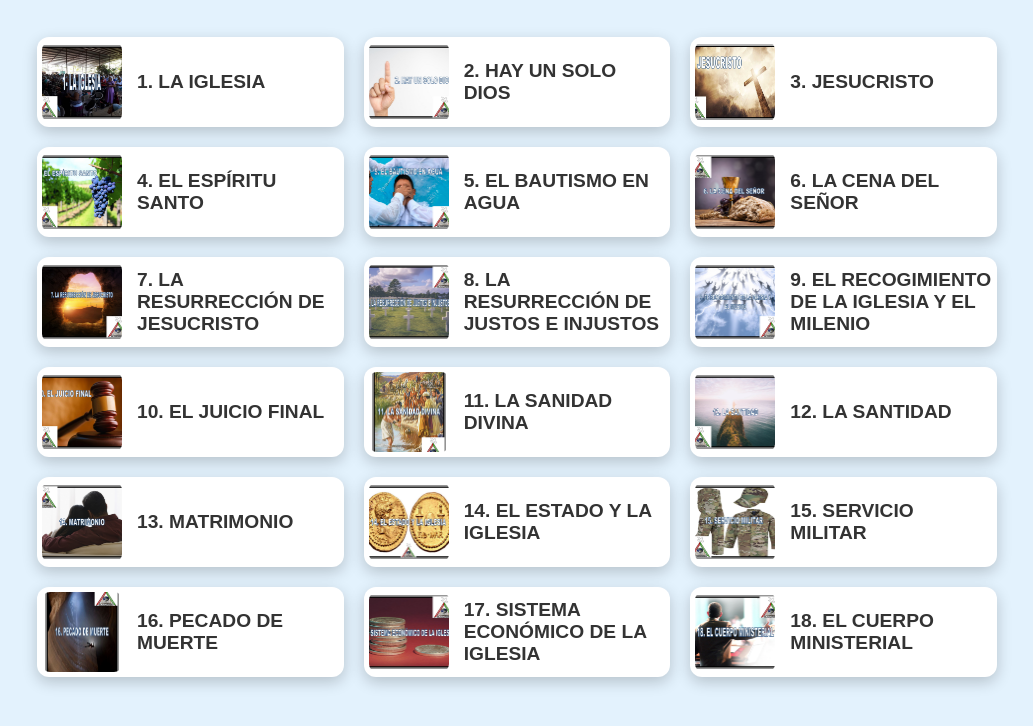
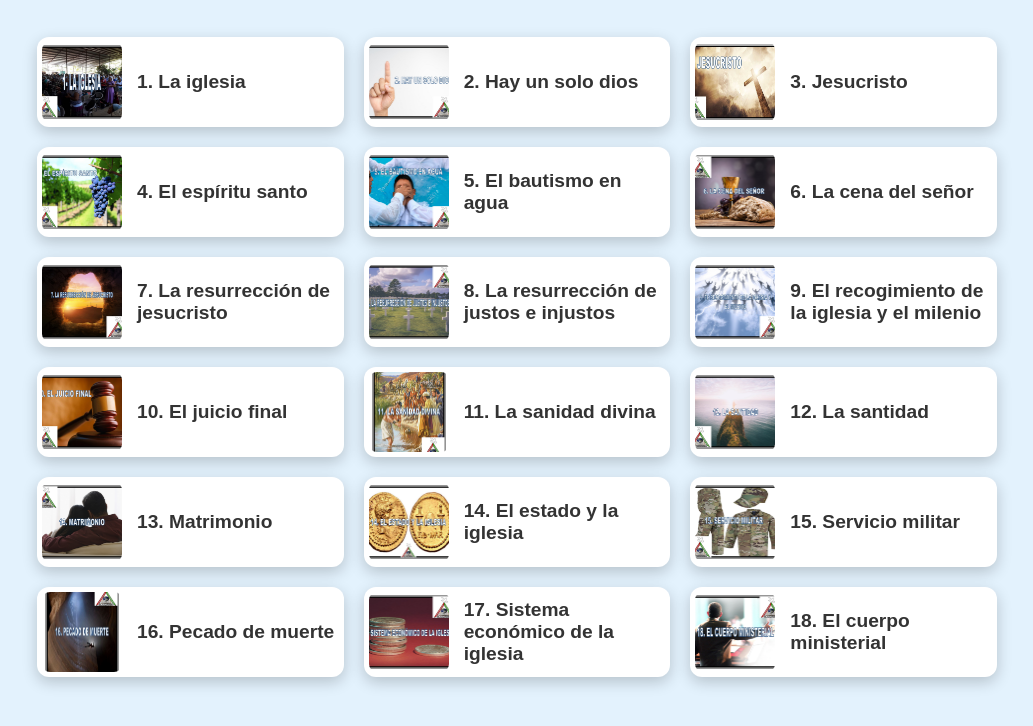
Before and after one commit to Jairo09/puntos, a plain HTML site: page index.html in a window 1280 px wide. Shown: the part 318-1044 px from the top of the page, without its empty margins (123-1156 px from the left). Drawn offline with Linux system fonts and the light colour scheme.

Commit message:
Cambios menores en formato de letra

```diff
--- a/index.html
+++ b/index.html
@@ -3,7 +3,7 @@
 <head>
     <meta charset="UTF-8">
     <meta name="viewport" content="width=device-width, initial-scale=1.0">
-    <title>18 Puntos Doctrinales de la Iglesia</title>
+    <title>18 Puntos Doctrinales de la Iglesia Apostólica</title>
     <style>
         body {
             font-family: 'Poppins', sans-serif;
@@ -74,24 +74,24 @@
     <script>
         // Definir los títulos e imágenes de los 18 puntos doctrinales
         const doctrinas = [
-            { titulo: "LA IGLESIA", imagen: "img/img1.jpg" },
-            { titulo: "HAY UN SOLO DIOS", imagen: "img/img2.jpg" },
-            { titulo: "JESUCRISTO", imagen: "img/img3.jpg" },
-            { titulo: "EL ESPÍRITU SANTO", imagen: "img/img4.jpg" },
-            { titulo: "EL BAUTISMO EN AGUA", imagen: "img/img5.jpg" },
-            { titulo: "LA CENA DEL SEÑOR", imagen: "img/img6.jpg" },
-            { titulo: "LA RESURRECCIÓN DE JESUCRISTO", imagen: "img/img7.jpg" },
-            { titulo: "LA RESURRECCIÓN DE JUSTOS E INJUSTOS", imagen: "img/img8.jpg" },
-            { titulo: "EL RECOGIMIENTO DE LA IGLESIA Y EL MILENIO", imagen: "img/img9.jpg" },
-            { titulo: "EL JUICIO FINAL", imagen: "img/img10.jpg" },
-            { titulo: "LA SANIDAD DIVINA", imagen: "img/img11.jpg" },
-            { titulo: "LA SANTIDAD", imagen: "img/img12.jpg" },
-            { titulo: "MATRIMONIO", imagen: "img/img13.jpg" },
-            { titulo: "EL ESTADO Y LA IGLESIA", imagen: "img/img14.jpg" },
-            { titulo: "SERVICIO MILITAR", imagen: "img/img15.jpg" },
-            { titulo: "PECADO DE MUERTE", imagen: "img/img16.jpg" },
-            { titulo: "SISTEMA ECONÓMICO DE LA IGLESIA", imagen: "img/img17.jpg" },
-            { titulo: "EL CUERPO MINISTERIAL", imagen: "img/img18.jpg" }
+            { titulo: "La iglesia", imagen: "img/img1.jpg" },
+            { titulo: "Hay un solo dios", imagen: "img/img2.jpg" },
+            { titulo: "Jesucristo", imagen: "img/img3.jpg" },
+            { titulo: "El espíritu santo", imagen: "img/img4.jpg" },
+            { titulo: "El bautismo en agua", imagen: "img/img5.jpg" },
+            { titulo: "La cena del señor", imagen: "img/img6.jpg" },
+            { titulo: "La resurrección de jesucristo", imagen: "img/img7.jpg" },
+            { titulo: "La resurrección de justos e injustos", imagen: "img/img8.jpg" },
+            { titulo: "El recogimiento de la iglesia y el milenio", imagen: "img/img9.jpg" },
+            { titulo: "El juicio final", imagen: "img/img10.jpg" },
+            { titulo: "La sanidad divina", imagen: "img/img11.jpg" },
+            { titulo: "La santidad", imagen: "img/img12.jpg" },
+            { titulo: "Matrimonio", imagen: "img/img13.jpg" },
+            { titulo: "El estado y la iglesia", imagen: "img/img14.jpg" },
+            { titulo: "Servicio militar", imagen: "img/img15.jpg" },
+            { titulo: "Pecado de muerte", imagen: "img/img16.jpg" },
+            { titulo: "Sistema económico de la iglesia", imagen: "img/img17.jpg" },
+            { titulo: "El cuerpo ministerial", imagen: "img/img18.jpg" }
         ];
 
         // Obtener el contenedor de las tarjetas
```
